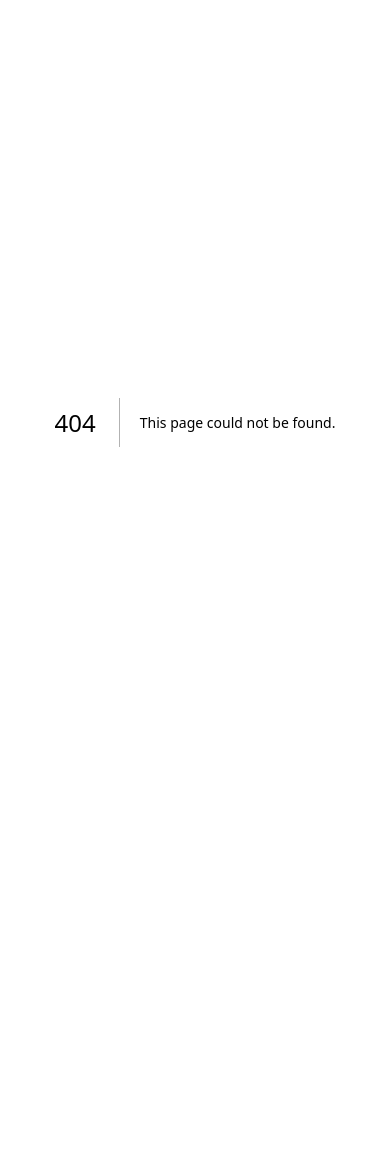
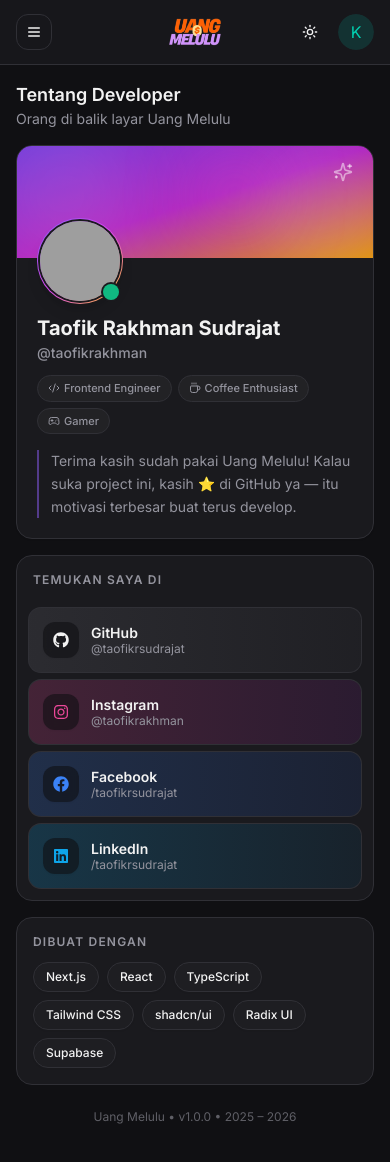
Before and after one commit to taofik55/uang-melulu, a Next.js app: page /about in a window 390 px wide. Before the commit this address had no page. Shown: the top 1162 px of the page. Before the commit the page ends 844 px from the top, so only its background shows below. Built offline with nearby package versions, Linux system fonts and the light colour scheme; no server answers; grey boxes are pictures that could not be loaded.

Commit message:
feat: implement responsive Sidebar and BottomNav layouts with navigation pages for about and settings

```diff
--- /dev/null
+++ b/app/(dashboard)/about/page.tsx
@@ -0,0 +1,199 @@
+"use client"
+
+import Link from "next/link"
+import {
+  FaGithub,
+  FaInstagram,
+  FaFacebook,
+  FaLinkedin,
+} from "react-icons/fa"
+import { Sparkles, Code2, Coffee, Gamepad2, ExternalLink } from "lucide-react"
+import { Avatar, AvatarFallback, AvatarImage } from "@/components/ui/avatar"
+
+/* ─── data ─────────────────────────────────────────────────── */
+const SOCIALS = [
+  {
+    href: "https://github.com/taofikrsudrajat",
+    label: "GitHub",
+    username: "@taofikrsudrajat",
+    icon: FaGithub,
+    color: "from-zinc-500/20 to-zinc-600/10 hover:from-zinc-500/30 hover:to-zinc-600/20",
+    ring: "hover:ring-zinc-500/30",
+    iconColor: "text-foreground",
+  },
+  {
+    href: "https://instagram.com/taofikrakhman",
+    label: "Instagram",
+    username: "@taofikrakhman",
+    icon: FaInstagram,
+    color: "from-pink-500/20 to-fuchsia-600/10 hover:from-pink-500/30 hover:to-fuchsia-600/20",
+    ring: "hover:ring-pink-500/30",
+    iconColor: "text-pink-500",
+  },
+  {
+    href: "https://facebook.com/taofikrsudrajat",
+    label: "Facebook",
+    username: "/taofikrsudrajat",
+    icon: FaFacebook,
+    color: "from-blue-500/20 to-blue-600/10 hover:from-blue-500/30 hover:to-blue-600/20",
+    ring: "hover:ring-blue-500/30",
+    iconColor: "text-blue-500",
+  },
+  {
+    href: "https://linkedin.com/in/taofikrsudrajat",
+    label: "LinkedIn",
+    username: "/taofikrsudrajat",
+    icon: FaLinkedin,
+    color: "from-sky-500/20 to-sky-700/10 hover:from-sky-500/30 hover:to-sky-700/20",
+    ring: "hover:ring-sky-500/30",
+    iconColor: "text-sky-500",
+  },
+]
+
+const TAGS = [
+  { label: "Frontend Engineer", icon: Code2 },
+  { label: "Coffee Enthusiast", icon: Coffee },
+  { label: "Gamer", icon: Gamepad2 },
+]
+
+const TECH_STACK = [
+  "Next.js",
+  "React",
+  "TypeScript",
+  "Tailwind CSS",
+  "shadcn/ui",
+  "Radix UI",
+  "Supabase",
+]
+
+/* ─── page ──────────────────────────────────────────────────── */
+export default function AboutPage() {
+  return (
+    <div className="space-y-4">
+      {/* page title */}
+      <div>
+        <div className="text-lg font-semibold">Tentang Developer</div>
+        <div className="text-sm text-muted-foreground">
+          Orang di balik layar Uang Melulu
+        </div>
+      </div>
+
+      {/* ── PROFILE CARD ─────────────────────────────────────── */}
+      <div className="relative overflow-hidden rounded-2xl border border-border bg-card shadow-sm">
+        {/* gradient banner */}
+        <div className="relative h-28 w-full overflow-hidden">
+          <div className="absolute inset-0 bg-gradient-to-br from-violet-600 via-fuchsia-600 to-amber-500 opacity-90" />
+          {/* bokeh circles */}
+          <div className="absolute -left-8 -top-8 size-40 rounded-full bg-white/10 blur-2xl" />
+          <div className="absolute -right-4 -bottom-4 size-32 rounded-full bg-white/10 blur-xl" />
+          <div className="absolute left-1/2 top-2 size-20 rounded-full bg-pink-300/20 blur-2xl" />
+          {/* sparkle accent */}
+          <Sparkles className="absolute right-5 top-4 size-5 text-white/50" />
+          <Sparkles className="absolute left-8 bottom-3 size-3 text-white/30" />
+        </div>
+
+        {/* avatar + identity */}
+        <div className="px-5 pb-5">
+          {/* avatar — overlaps banner */}
+          <div className="-mt-10 mb-3 flex items-end justify-between">
+            <div className="relative">
+              <div className="rounded-full p-[3px] bg-gradient-to-br from-violet-500 via-fuchsia-500 to-amber-400 shadow-lg">
+                <Avatar className="size-20 ring-2 ring-card">
+                  <AvatarImage src="/me.jpg" alt="Taofik Rakhman Sudrajat" />
+                  <AvatarFallback className="bg-gradient-to-br from-violet-500 to-fuchsia-600 text-white text-xl font-bold">
+                    TR
+                  </AvatarFallback>
+                </Avatar>
+              </div>
+              {/* online dot */}
+              <span className="absolute bottom-1 right-1 size-4 rounded-full bg-emerald-500 ring-2 ring-card shadow-sm" />
+            </div>
+          </div>
+
+          {/* name & username */}
+          <div className="space-y-0.5 mb-3">
+            <h1 className="text-xl font-bold leading-tight">
+              Taofik Rakhman Sudrajat
+            </h1>
+            <p className="text-sm text-muted-foreground font-medium">
+              @taofikrakhman
+            </p>
+          </div>
+
+          {/* tag chips */}
+          <div className="flex flex-wrap gap-1.5 mb-4">
+            {TAGS.map(({ label, icon: Icon }) => (
+              <span
+                key={label}
+                className="inline-flex items-center gap-1 rounded-full border border-border bg-muted px-2.5 py-1 text-[11px] font-medium text-muted-foreground"
+              >
+                <Icon className="size-3" />
+                {label}
+              </span>
+            ))}
+          </div>
+
+          {/* bio */}
+          <p className="text-sm text-muted-foreground leading-relaxed border-l-2 border-violet-500/50 pl-3">
+            Terima kasih sudah pakai Uang Melulu!{" "}
+            Kalau suka project ini, kasih ⭐ di GitHub ya — itu motivasi
+            terbesar buat terus develop.
+          </p>
+        </div>
+      </div>
+
+      {/* ── SOCIAL LINKS ─────────────────────────────────────── */}
+      <div className="rounded-2xl border border-border bg-card overflow-hidden">
+        <div className="px-4 pt-4 pb-2">
+          <p className="text-xs font-semibold uppercase tracking-widest text-muted-foreground">
+            Temukan saya di
+          </p>
+        </div>
+        <div className="grid grid-cols-1 gap-2 p-3 sm:grid-cols-2">
+          {SOCIALS.map(({ href, label, username, icon: Icon, color, ring, iconColor }) => (
+            <Link
+              key={label}
+              href={href}
+              target="_blank"
+              rel="noopener noreferrer"
+              className={`group relative flex items-center gap-3 rounded-xl bg-gradient-to-r ${color} p-3.5 ring-1 ring-border ${ring} transition-all duration-200 hover:shadow-md`}
+            >
+              <div className="flex size-9 shrink-0 items-center justify-center rounded-xl bg-background/60 backdrop-blur-sm shadow-sm">
+                <Icon className={`size-4 ${iconColor} transition-transform duration-200 group-hover:scale-110`} />
+              </div>
+              <div className="min-w-0 flex-1">
+                <div className="text-sm font-semibold leading-tight">{label}</div>
+                <div className="text-xs text-muted-foreground truncate">{username}</div>
+              </div>
+              <ExternalLink className="size-3.5 shrink-0 text-muted-foreground/50 transition-opacity duration-200 opacity-0 group-hover:opacity-100" />
+            </Link>
+          ))}
+        </div>
+      </div>
+
+      {/* ── BUILT WITH ───────────────────────────────────────── */}
+      <div className="rounded-2xl border border-border bg-card p-4 space-y-3">
+        <p className="text-xs font-semibold uppercase tracking-widest text-muted-foreground">
+          Dibuat dengan
+        </p>
+        <div className="flex flex-wrap gap-2">
+          {TECH_STACK.map((tech) => (
+            <span
+              key={tech}
+              className="inline-flex items-center rounded-lg border border-border bg-muted/60 px-3 py-1.5 text-xs font-medium text-foreground shadow-sm transition-colors hover:bg-muted"
+            >
+              {tech}
+            </span>
+          ))}
+        </div>
+      </div>
+
+      {/* ── FOOTER VERSION ───────────────────────────────────── */}
+      <div className="text-center py-2">
+        <p className="text-xs text-muted-foreground/60">
+          Uang Melulu • v1.0.0 • 2025 – {new Date().getFullYear()}
+        </p>
+      </div>
+    </div>
+  )
+}
--- a/app/(dashboard)/pengaturan/page.tsx
+++ b/app/(dashboard)/pengaturan/page.tsx
@@ -17,6 +17,8 @@
 import { createSupabaseBrowserClient } from "@/lib/supabase/client"
 import type { User as AppUser } from "@/lib/types/database"
 import { emitDataChanged } from "@/lib/utils/events"
+import Link from "next/link"
+import { Info } from "lucide-react"
 
 export default function PengaturanPage() {
   const [loading, setLoading] = React.useState(true)
@@ -292,10 +294,10 @@
                       setProfile((p) =>
                         p
                           ? {
-                              ...p,
-                              full_name: fullName.trim() || null,
-                              username: nextUsername,
-                            }
+                            ...p,
+                            full_name: fullName.trim() || null,
+                            username: nextUsername,
+                          }
                           : p
                       )
                       toast.success("Profil diperbarui!")
@@ -363,6 +365,17 @@
           </button>
         </CardContent>
       </Card>
+
+      {/* link ke halaman About */}
+      <div className="flex justify-center pt-1 pb-2">
+        <Link
+          href="/about"
+          className="inline-flex items-center gap-1.5 text-xs text-muted-foreground/70 hover:text-muted-foreground transition-colors"
+        >
+          <Info className="size-3" />
+          Tentang Developer
+        </Link>
+      </div>
     </div>
   )
 }
--- a/components/layout/BottomNav.tsx
+++ b/components/layout/BottomNav.tsx
@@ -7,6 +7,7 @@
   BarChart3,
   HandCoins,
   Home,
+  Info,
   MoreHorizontal,
   PiggyBank,
   Plus,
@@ -28,7 +29,8 @@
     pathname.startsWith("/tabungan") ||
     pathname.startsWith("/pinjaman") ||
     pathname.startsWith("/investasi") ||
-    pathname.startsWith("/keluarga");
+    pathname.startsWith("/keluarga") ||
+    pathname.startsWith("/about");
 
   return (
     <div className="fixed bottom-0 left-0 right-0 z-30 border-t border-border bg-card">
@@ -167,6 +169,15 @@
               Keluarga
             </Link>
           </DropdownMenu.Item>
+          <DropdownMenu.Item asChild>
+            <Link
+              href="/about"
+              className="flex items-center gap-2 rounded-lg px-3 py-2 text-sm hover:bg-muted"
+            >
+              <Info className="size-4" />
+              Tentang Developer
+            </Link>
+          </DropdownMenu.Item>
         </DropdownMenu.Content>
       </DropdownMenu.Portal>
     </DropdownMenu.Root>
--- a/components/layout/Sidebar.tsx
+++ b/components/layout/Sidebar.tsx
@@ -7,6 +7,7 @@
   BarChart3,
   CreditCard,
   Home,
+  Info,
   PiggyBank,
   Settings,
   Users,
@@ -34,6 +35,7 @@
   { href: "/keluarga", label: "Keluarga", icon: Users },
   { href: "/laporan", label: "Laporan", icon: BarChart3 },
   { href: "/pengaturan", label: "Pengaturan", icon: Settings },
+  { href: "/about", label: "Tentang", icon: Info },
 ];
 
 export function Sidebar() {
--- a/package.json
+++ b/package.json
@@ -34,6 +34,7 @@
     "react-day-picker": "^9.9.0",
     "react-dom": "18.2.0",
     "react-hook-form": "^7.56.4",
+    "react-icons": "^5.7.0",
     "recharts": "^2.15.3",
     "sonner": "^1.7.4",
     "tailwind-merge": "^2.6.0",
```
Also changed, not shown: 1 other file (tests, documents, lock files or other folders).
